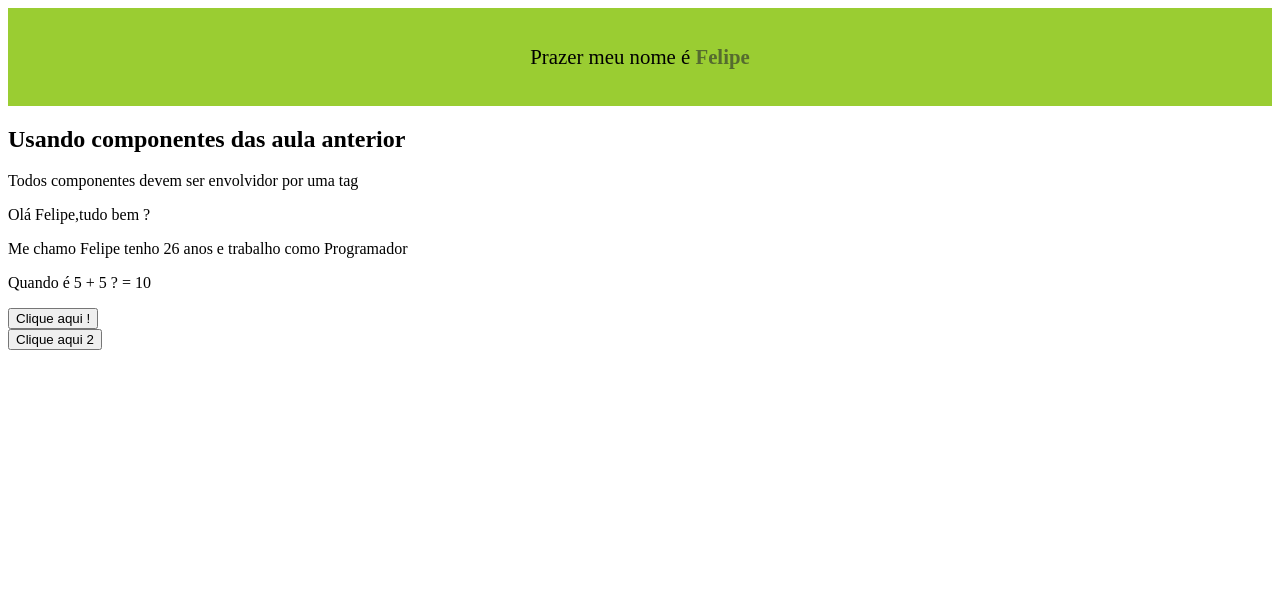
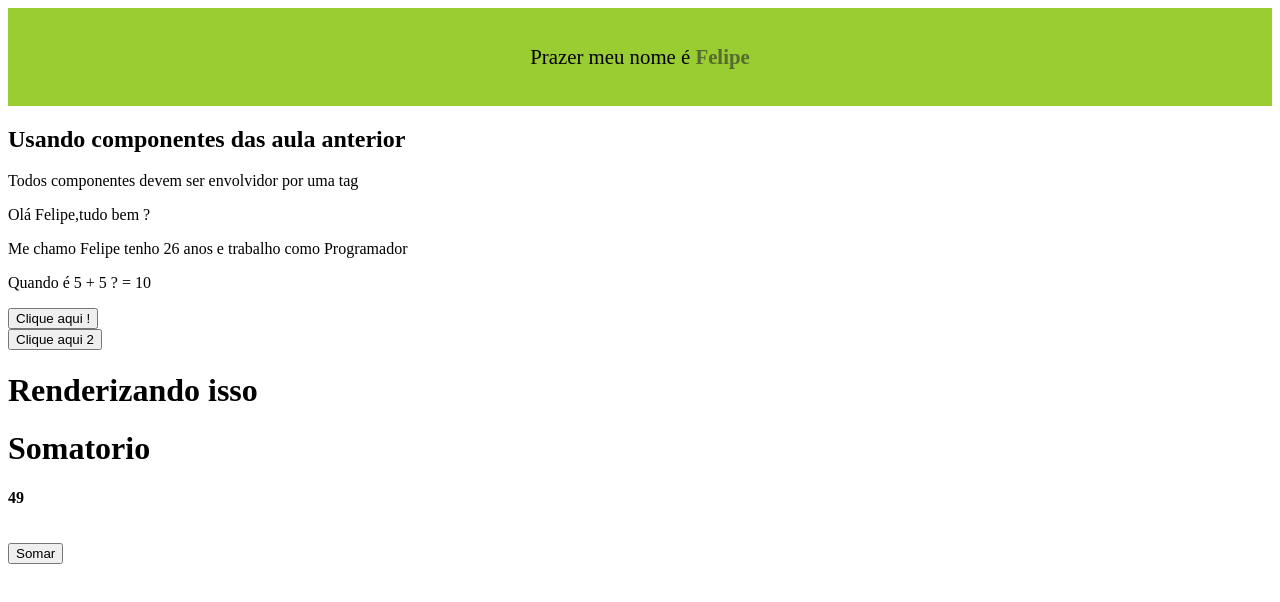
Before and after one commit to felipe-machado-front-end/react-hora-de-codar, a React (Vite) app: page / in a window 1280 px wide. Shown: the top 602 px of the page. Built offline with nearby package versions, Linux system fonts and the light colour scheme.

Commit message:
Exercicio 2 RESOLVIDO

```diff
--- a/src/components/1-fundamentos/Events.jsx
+++ b/src/components/1-fundamentos/Events.jsx
@@ -3,6 +3,14 @@ import React from "react";
 export const Events = () => {
   const handleMyEvent = (e) => {
     console.log("Ativou o evento ", "INFORMAÇÕES DO EVENTO CLICK = ", e);
+  };
+
+  const renderFunction = (x) => {
+    if (x) {
+      return <h1>Renderizando isso</h1>;
+    } else {
+      return <h1>Renderizando aquilo</h1>;
+    }
   };
   return (
     <div>
@@ -15,6 +23,7 @@ export const Events = () => {
           Clique aqui 2
         </button>
       </div>
+      {renderFunction(true)}
     </div>
   );
 };
--- a/src/components/1-fundamentos/UseComponents.jsx
+++ b/src/components/1-fundamentos/UseComponents.jsx
@@ -1,4 +1,5 @@
 import React from "react";
+import Challenge from "../2_EXERCICIO/Challenge";
 import { Events } from "./Events";
 import FirstComponent from "./FirstComponent";
 import TemplateExpression from "./TemplateExpression";
@@ -10,6 +11,7 @@ const UseComponents = () => {
       <FirstComponent />
       <TemplateExpression />
       <Events />
+      <Challenge />
     </div>
   );
 };
--- /dev/null
+++ b/src/components/2_EXERCICIO/Challenge.jsx
@@ -0,0 +1,23 @@
+import React from "react";
+
+const Challenge = () => {
+  let nums = [25, 24];
+  const sum = () => parseInt(nums[0] + nums[1]);
+  return (
+    <div>
+      <h1>Somatorio</h1>
+      <strong>{sum()}</strong> <br />
+      <br />
+      <br />
+      <button
+        onClick={() =>
+          console.log(`SOMA DOS VALORES ${nums[0]} e ${nums[1]} = `, sum())
+        }
+      >
+        Somar
+      </button>
+    </div>
+  );
+};
+
+export default Challenge;
```
